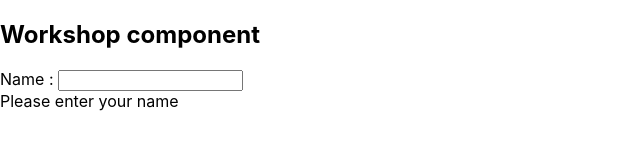
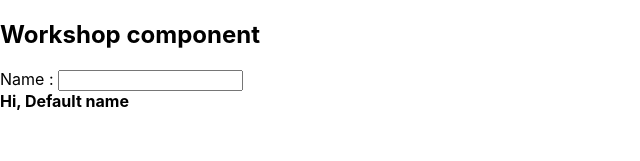
Before and after one commit to bsaisuda/training_react, a React (Vite) app: page / in a window 1280 px wide. Shown: the top 161 px of the page, without its empty margins (0-640 px from the left). Built offline with nearby package versions, Linux system fonts and the light colour scheme.

Commit message:
Working with props

```diff
--- a/src/workshop/Hello.jsx
+++ b/src/workshop/Hello.jsx
@@ -1,8 +1,9 @@
 import { useState } from "react";
 
-const Hello = () => {
-  const [name, updateName] = useState("");
-  function handleName(event) {
+const Hello = ({initialName, onCall}) => {
+  const [name, updateName] = useState(initialName);
+  const handleName = (event) => {
+	onCall(event.target.value);
 	updateName(event.target.value);
   }
   return (
--- a/src/workshop/Workshop.jsx
+++ b/src/workshop/Workshop.jsx
@@ -1,10 +1,15 @@
 import Hello from "./Hello"
 
 const Workshop = () => {
+
+  const callback = (message) => {
+	console.log("Callback with " + message);
+  }
+
   return (
     <div>
       <h2>Workshop component</h2>
-	  <Hello/>
+	  <Hello initialName="Default name" onCall={callback}/>
     </div>
   )
 }
```
